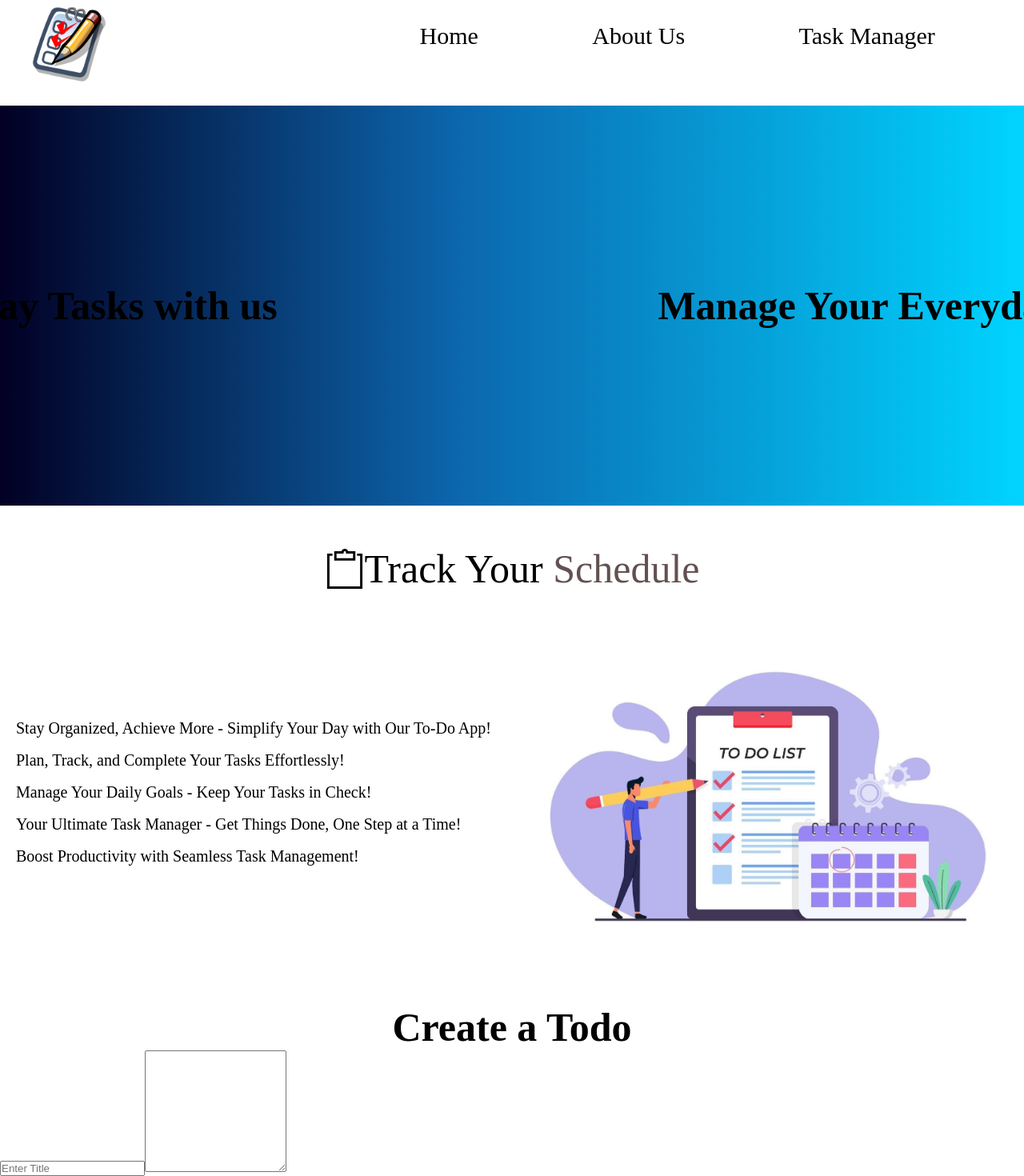
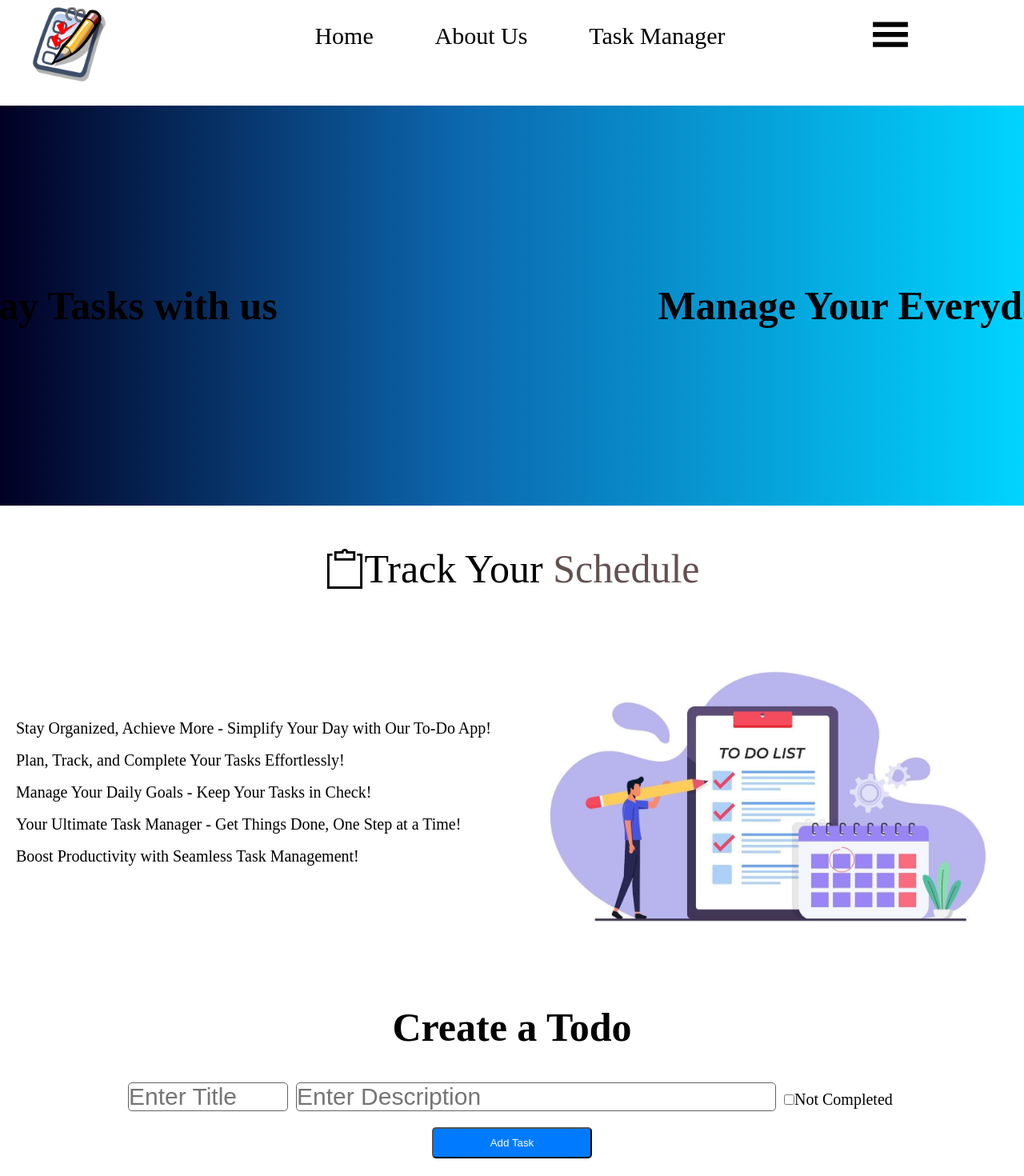
Before and after one commit to MuhammadYasinSaleem/Todo-App-Mern, a React (Vite) app in the folder Frontend/: page / in a window 1280 px wide. Shown: the part 12-1482 px from the top of the page at 80% size. Built offline with nearby package versions, Linux system fonts and the light colour scheme.

Commit message:
input fields

```diff
--- a/Frontend/src/App.css
+++ b/Frontend/src/App.css
@@ -17,6 +17,13 @@ display: flex;
 justify-content: space-around;
 padding: 20px;
 }
+.navbar .Menu{
+  flex: 1;
+  text-align: center;
+  padding-top: 10px;
+  font-size: 50px;
+  cursor: pointer;
+}
 .link{
   font-size: 30px;
 }
@@ -27,7 +34,7 @@ cursor: pointer;
 
 .herosection {
   height: 500px;
-  max-width: 100vw; /* Prevents horizontal overflow */
+  max-width: 100vw;
   background: rgb(2, 0, 36);
   background: linear-gradient(90deg, rgba(2, 0, 36, 1) 0%, rgba(12, 103, 174, 1) 45%, rgba(0, 212, 255, 1) 100%);
   display: flex;
@@ -67,3 +74,38 @@ cursor: pointer;
 .createtodo{
  text-align: center;
 }
+
+.Todoform{
+  display: flex;
+  justify-content: center;
+  align-items: center;
+  margin-top: 20px;
+}
+.Todoform form{
+  width: 100%;
+  max-width: 1000px;
+  padding: 20px;
+}
+.Todoform input[type="text"]{
+  width: 100%;
+  max-width: 600px;
+  border-radius: 5px;
+  font-size: 30px;
+  border: 1px solid #646363;
+  margin-right: 10px;
+}
+.Todoform label{
+  font-size: 20px;
+}
+.addtask{
+  width: 100%;
+  max-width: 200px;
+  padding: 10px;
+  border-radius: 5px;
+  background-color: #007bff;
+  color: #fff;
+  cursor: pointer;
+}
+.addtask:hover{
+  background-color: #0056b3;
+}
--- a/Frontend/src/Components/Navbar.jsx
+++ b/Frontend/src/Components/Navbar.jsx
@@ -1,6 +1,7 @@
 import React from "react";
 import logo from "../assets/gtodo-todo-list-icon.png";
 import { Link } from "react-scroll";
+import { GiHamburgerMenu } from "react-icons/gi";
 const Navbar = () => {
   return (
     <nav className="navbar">
@@ -15,6 +16,9 @@ const Navbar = () => {
         <Link to="Task-Manager" className="link" smooth={true}
                 duration={500}>Task Manager</Link>
       </div>
+      <div className="Menu">
+        <GiHamburgerMenu/>
+      </div>
     </nav>
   );
 };
--- a/Frontend/src/Components/Taskmanager.jsx
+++ b/Frontend/src/Components/Taskmanager.jsx
@@ -1,24 +1,34 @@
-import React,{useState} from "react";
+import React, { useState } from "react";
 
-const Taskmanager=()=>{
-    const handletask=()=>{
-
-    }
-    return(
+const Taskmanager = () => {
+  const [done, setdone] = useState(false);
+  const handletask = () => {};
+  return (
     <div className="Task-Manager">
       <div className="createtodo">
-                <h1 style={{fontSize:"50px"}}>Create a Todo</h1>
+        <h1 style={{ fontSize: "50px" }}>Create a Todo</h1>
       </div>
-            <div>
+      <div className="Todoform">
         <form onSubmit={handletask}>
           <div>
-                    <input type="text" placeholder="Enter Title"/>
-                    <textarea rows={10} cols={20}/>
+            <input type="text" placeholder="Enter Title" required style={{maxWidth:"200px"}} />
+            <input type="text" placeholder="Enter Description" />
+            <label>
+              <input
+                type="checkbox"
+                checked={done}
+                onChange={() => setdone(!done)}
+              />
+              {done ? "Completed" : "Not Completed"}
+            </label>
+          </div>
+          <div style={{textAlign:"center",marginTop:"20px"}}>
+          <button type="submit" className="addtask">Add Task</button>
           </div>
         </form>
       </div>
     </div>
-    )
-}
+  );
+};
 
-export default Taskmanager
+export default Taskmanager;
```
Lines whose indentation alone changed are shown as unchanged.
